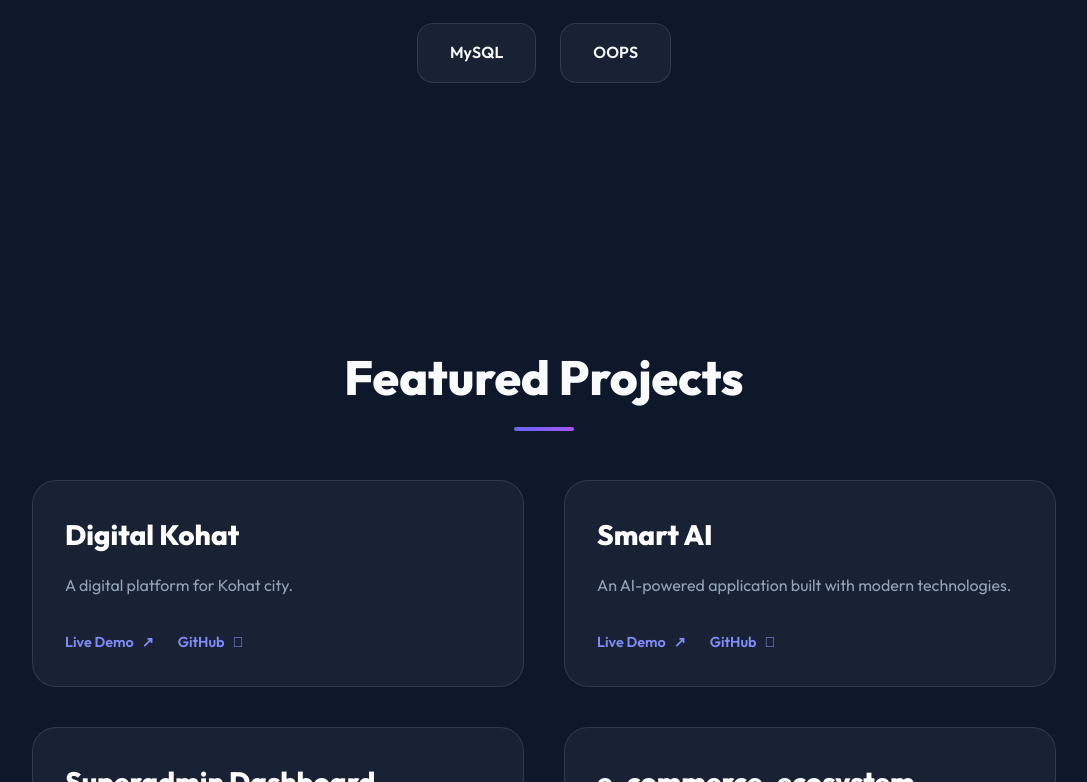
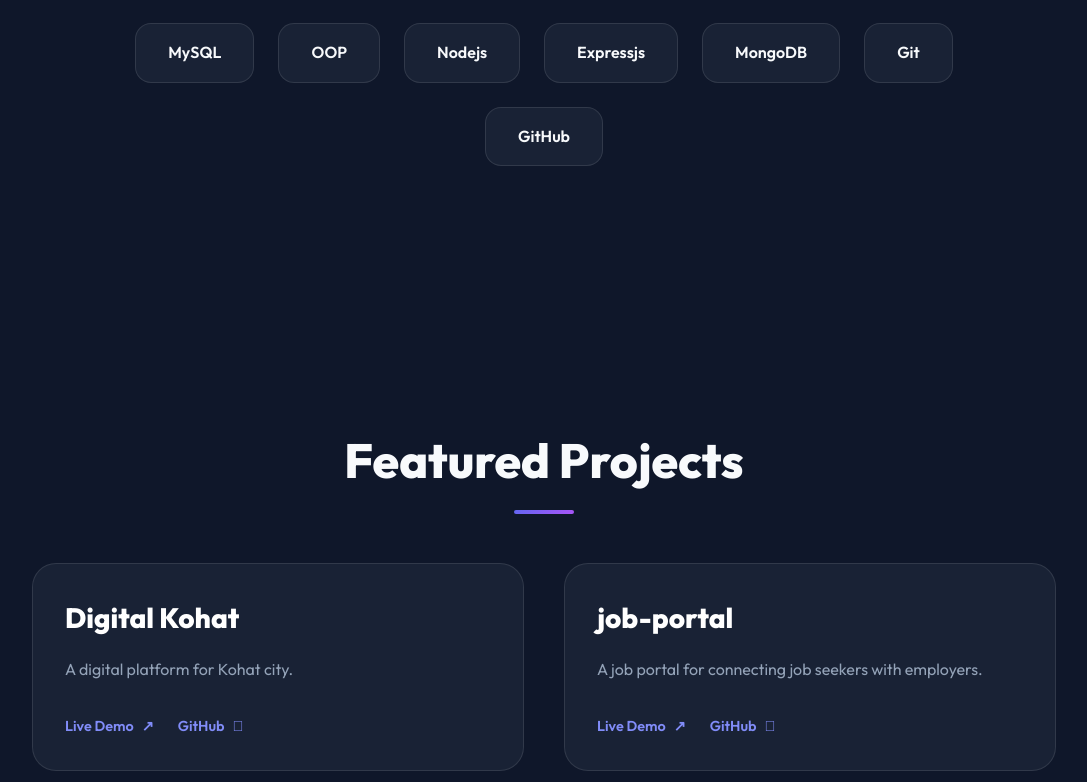
Before and after one commit to syedsahilshah1/SahilDev, a React (Vite) app: page / in a window 1280 px wide. Shown: the part 1718-2500 px from the top of the page, without its empty margins (96-1183 px from the left). Built offline with nearby package versions, Linux system fonts and the light colour scheme.

Commit message:
project and skill added

```diff
--- a/src/Navbar.jsx
+++ b/src/Navbar.jsx
@@ -14,7 +14,7 @@ const Navbar = () => {
               {item}
             </a>
           </li>
-        ))}zzz
+        ))}
       </ul>
       <div className="nav-toggle" onClick={() => setOpen(!open)}>
         {open ? "✕" : "☰"}
--- a/src/Projects.jsx
+++ b/src/Projects.jsx
@@ -6,7 +6,13 @@ const projects = [
     name: "Digital Kohat",
     description: "A digital platform for Kohat city.",
     link: "https://digital-kohat.vercel.app/",
-    github: "https://github.com/Humnaa-Nadeem/Digital-Kohat"
+    github: "private"
+  },
+  {
+    name: "job-portal",
+    description: "A job portal for connecting job seekers with employers.",
+    link: "https://jobsdaily.pk/",
+    github: "private"
   },
   {
     name: "Smart AI",
@@ -21,12 +27,18 @@ const projects = [
     github: "https://github.com/syedsahilshah1/superadmin-dashboard"
   },
   {
+    name: "Rescue-1122-Kohat-Division-Prototype",
+    description: "A comprehensive dashboard for administration and management.",
+    link: "https://rescue-1122-kohat-division-prototyp.vercel.app/",
+    github: "https://github.com/syedsahilshah1/-Rescue-1122-Kohat-Division-Prototype"
+  },
+  {
     name: "e-commerce-ecosystem",
     description: "A comprehensive e-commerce ecosystem built with modern technologies.",
     link: "https://github.com/syedsahilshah1/e-commerce-ecosystem",
     github: "https://github.com/syedsahilshah1/e-commerce-ecosystem"
   },
-   {
+  {
     name: "doctor-appointment",
     description: "A comprehensive doctor appointment booking system built with modern technologies.",
     link: "https://github.com/syedsahilshah1/doctor-appointment",
--- a/src/Skills.jsx
+++ b/src/Skills.jsx
@@ -1,7 +1,7 @@
 import React from "react";
 import "./App.css";
 
-const skills = ["HTML", "CSS", "JavaScript", "ReactJS", "PHP", "Laravel", "MySQL", "OOPS"];
+const skills = ["HTML", "CSS", "JavaScript", "ReactJS", "PHP", "Laravel", "MySQL", "OOP","Nodejs","Expressjs","MongoDB","Git","GitHub"];
 
 const Skills = () => (
   <section id="skills">
```
